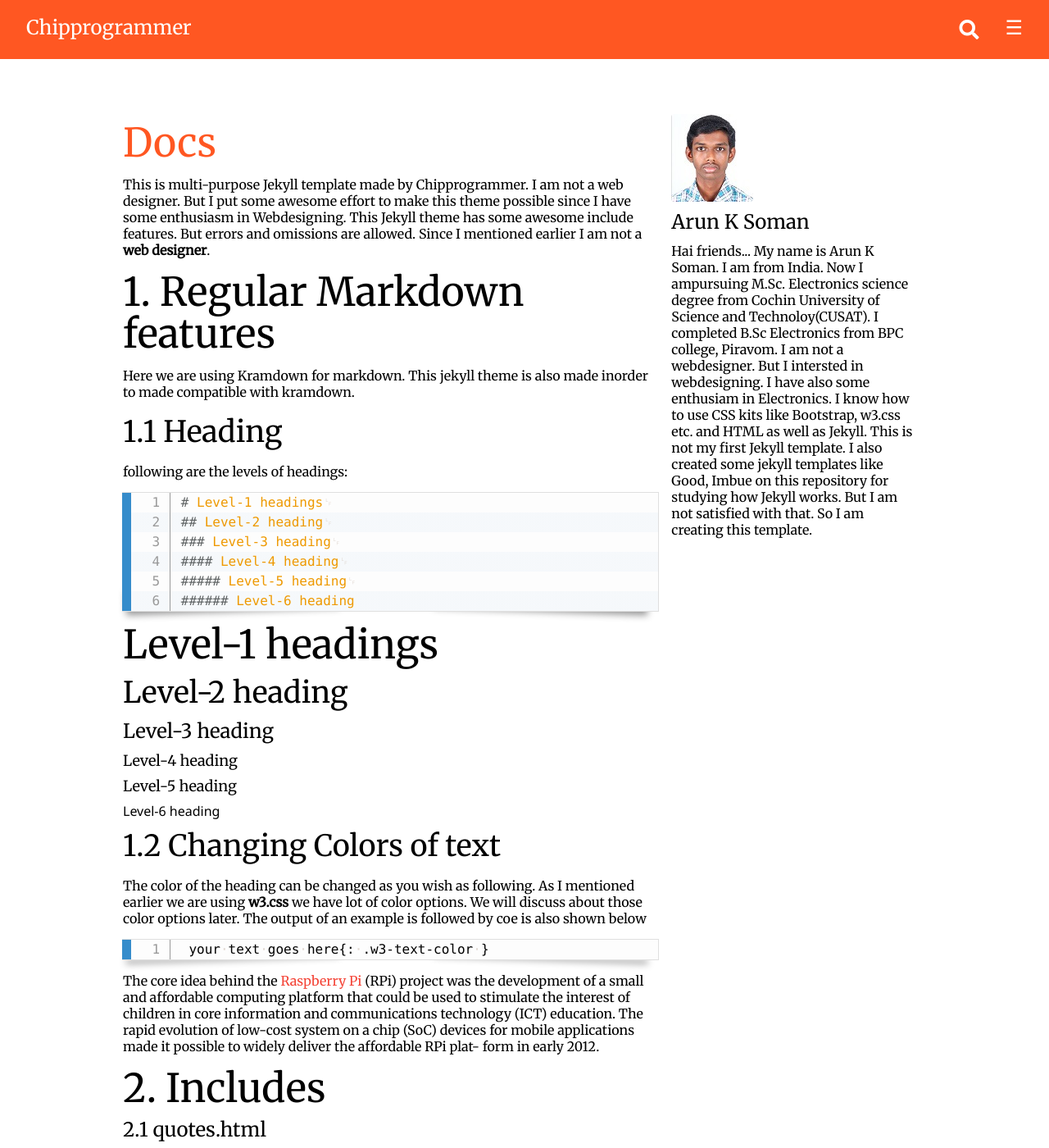
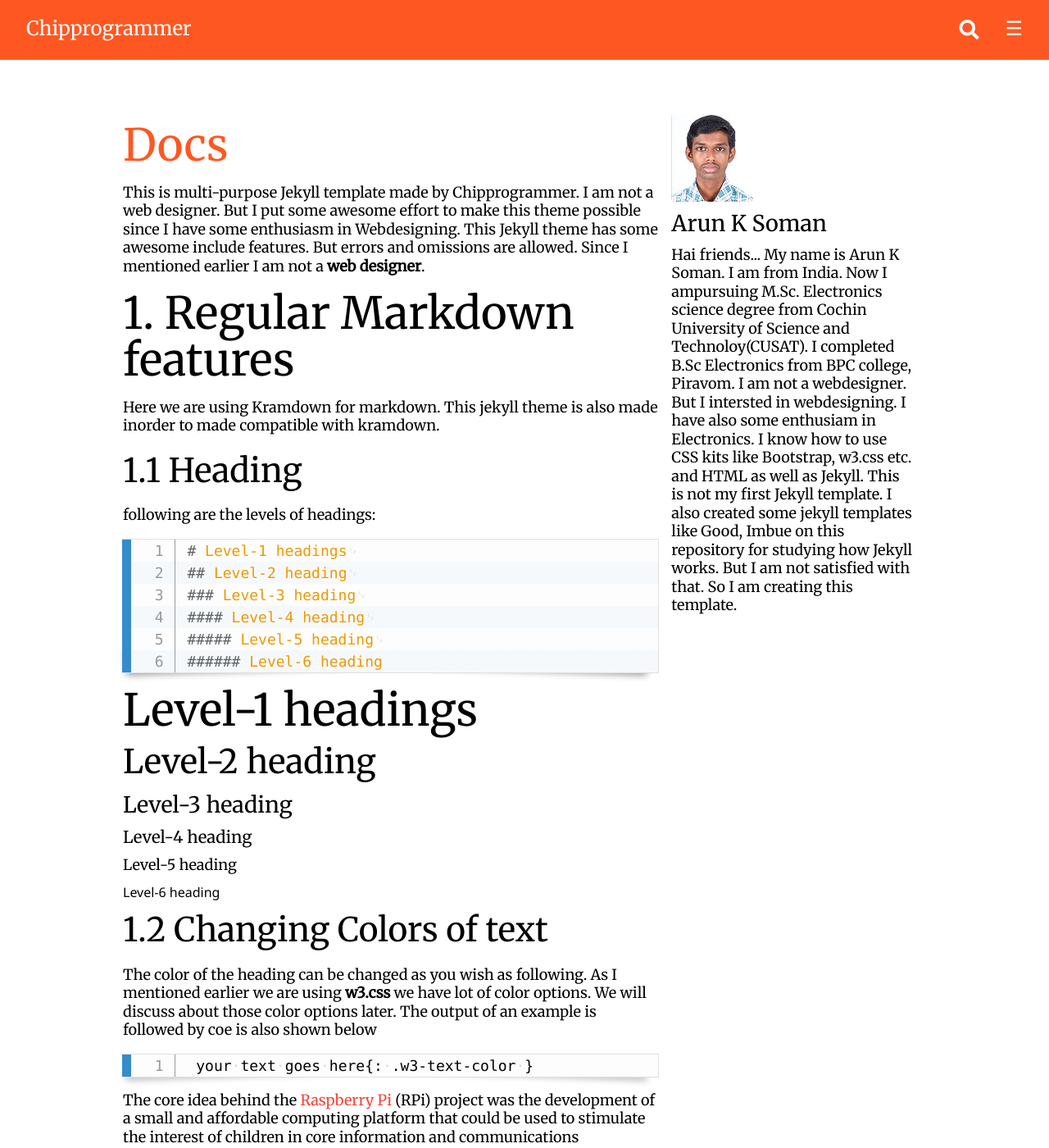
Before and after one commit to techiworld/techiworld.github.io, a Jekyll site: the page built from Documentation.md, in a window 1280 px wide and 1400 px high. Shown: the whole window at 82% size. Built offline with Jekyll 4.4.1, drawn with Linux system fonts in a browser that asks for light colours; comment, search, counter and statistics services are not loaded.

Commit message:
Update typography.css

```diff
--- a/assets/css/typography.css
+++ b/assets/css/typography.css
@@ -1,4 +1,4 @@
-html{font-size:16px}
+html{font-size:18px}
 body{font-size:1em;font-family:'Merriweather',serif;line-height:1.375em}@media only screen{body{font-size:1em;line-height:1.25em}}
  h1{font-size:2em;line-height:1.25}@media only screen{h1{font-size:2em;line-height:1.25em}}@media only screen and (max-width:40em){h1{font-size:2em;line-height:1.25em}}
  @media only screen and (min-width:40.063em){h1{font-size:2.5em;line-height:1.125em}}@media only screen and (min-width:40.063em) and (max-width:64em){h1{font-size:3em;line-height:1.05em}}
```
